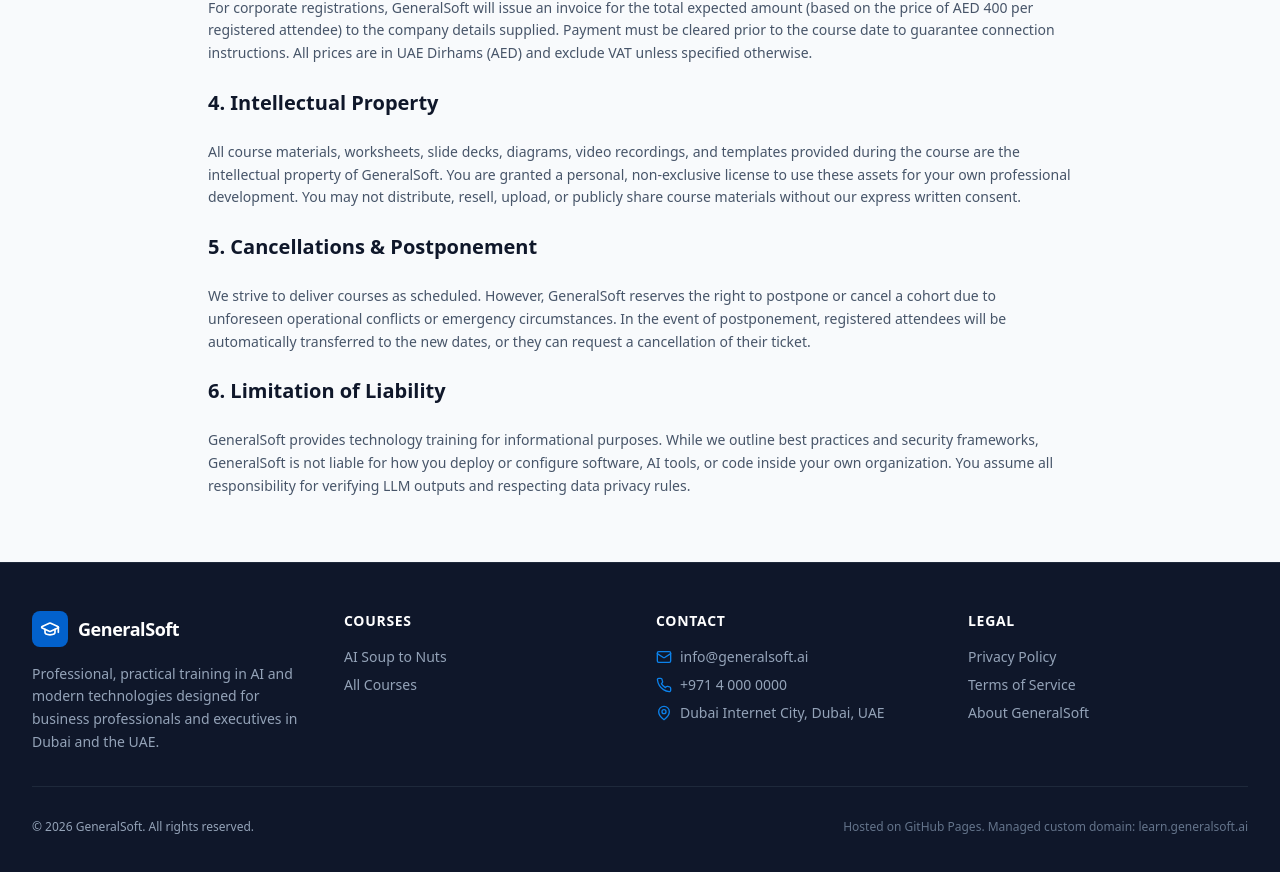
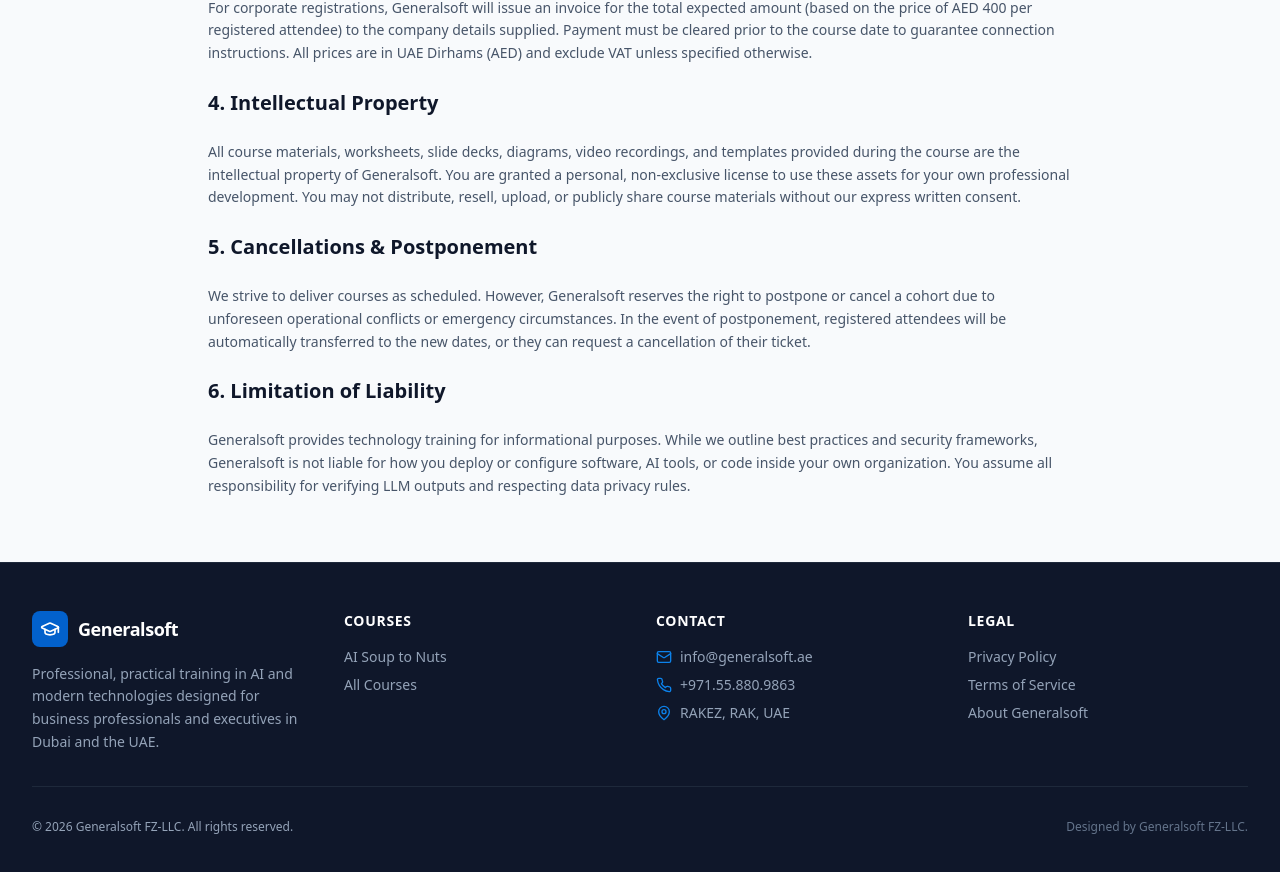
Before and after one commit to generalsoft/learn.generalsoft.ai, a React (Vite) app: page /terms in a window 1280 px wide. Shown: the part 732-1604 px from the top of the page. Built offline with nearby package versions, Linux system fonts and the light colour scheme; no server answers.

Commit message:
case fixed and contact updated, plus course timing updated

```diff
--- a/public/404.html
+++ b/public/404.html
@@ -2,7 +2,7 @@
 <html>
   <head>
     <meta charset="utf-8">
-    <title>GeneralSoft Learning Platform</title>
+    <title>Generalsoft Learning Platform</title>
     <script type="text/javascript">
       // Single Page Apps for GitHub Pages SPA routing fallback redirect handler
       var pathSegmentsToKeep = 0; // 0 for custom domains
--- a/src/components/Footer.tsx
+++ b/src/components/Footer.tsx
@@ -14,7 +14,7 @@
               <div className="w-9 h-9 rounded-lg bg-primary-600 flex items-center justify-center">
                 <GraduationCap className="w-5 h-5" />
               </div>
-              <span className="font-bold text-lg tracking-tight">GeneralSoft</span>
+              <span className="font-bold text-lg tracking-tight">Generalsoft</span>
             </Link>
             <p className="text-sm text-slate-400 leading-relaxed">
               Professional, practical training in AI and modern technologies designed for business professionals and executives in Dubai and the UAE.
@@ -44,19 +44,19 @@
             <ul className="space-y-2 text-sm">
               <li className="flex items-center space-x-2">
                 <Mail className="w-4 h-4 text-primary-500 flex-shrink-0" />
-                <a href="mailto:info@generalsoft.ai" className="hover:text-white transition-colors">
-                  info@generalsoft.ai
+                <a href="mailto:info@generalsoft.ae" className="hover:text-white transition-colors">
+                  info@generalsoft.ae
                 </a>
               </li>
               <li className="flex items-center space-x-2">
                 <Phone className="w-4 h-4 text-primary-500 flex-shrink-0" />
-                <a href="tel:+97140000000" className="hover:text-white transition-colors">
-                  +971 4 000 0000
+                <a href="tel:+971558809863" className="hover:text-white transition-colors">
+                  +971.55.880.9863
                 </a>
               </li>
               <li className="flex items-start space-x-2">
                 <MapPin className="w-4 h-4 text-primary-500 mt-0.5 flex-shrink-0" />
-                <span>Dubai Internet City, Dubai, UAE</span>
+                <span>RAKEZ, RAK, UAE</span>
               </li>
             </ul>
           </div>
@@ -77,7 +77,7 @@
               </li>
               <li>
                 <Link to="/about" className="hover:text-white transition-colors">
-                  About GeneralSoft
+                  About Generalsoft
                 </Link>
               </li>
             </ul>
@@ -89,9 +89,11 @@
 
         {/* Footer Bottom */}
         <div className="flex flex-col sm:flex-row justify-between items-center space-y-4 sm:space-y-0 text-xs">
-          <p>&copy; {currentYear} GeneralSoft. All rights reserved.</p>
-          <p className="text-slate-500">
-            Hosted on GitHub Pages. Managed custom domain: learn.generalsoft.ai
+          <p>&copy; {currentYear} Generalsoft FZ-LLC. All rights reserved.</p>
+          <p className="text-slate-500">Designed by&nbsp;
+           <a href="https://generalsoft.ae/en/" target="_blank" rel="noopener noreferrer" className="hover:text-white transition-colors">
+              Generalsoft FZ-LLC.
+            </a>
           </p>
         </div>
       </div>
--- a/src/components/Navbar.tsx
+++ b/src/components/Navbar.tsx
@@ -50,7 +50,7 @@
               <GraduationCap className="w-5.5 h-5.5" />
             </div>
             <div>
-              <span className="font-bold text-lg tracking-tight text-slate-900 block leading-none">GeneralSoft</span>
+              <span className="font-bold text-lg tracking-tight text-slate-900 block leading-none">Generalsoft</span>
               <span className="text-xs font-semibold text-primary-600 tracking-wider uppercase">Learning</span>
             </div>
           </Link>
--- a/src/courses/courseData.ts
+++ b/src/courses/courseData.ts
@@ -52,7 +52,7 @@
     ],
     deliveryMethod: 'Online',
     dates: 'August 28–29, 2026',
-    time: '10:30 AM – 3:30 PM',
+    time: '09:30 AM – 4:30 PM',
     breakTime: '12:30 PM – 2:00 PM',
     timezone: 'UAE time (GST / UTC+4)',
     pricing: {
--- a/src/pages/About.tsx
+++ b/src/pages/About.tsx
@@ -6,7 +6,7 @@
       {/* Header */}
       <div className="max-w-3xl">
         <h1 className="text-3xl sm:text-4xl font-extrabold text-slate-900 tracking-tight">
-          About GeneralSoft Learning
+          About Generalsoft Learning
         </h1>
         <p className="mt-4 text-lg text-slate-600 leading-relaxed font-medium">
           We bridge the gap between complex emerging technologies and everyday business application. Our training is designed for professionals who want to lead in the AI era.
@@ -18,7 +18,7 @@
         <div className="space-y-6">
           <h2 className="text-2xl font-bold text-slate-900">Our Mission</h2>
           <p className="text-slate-600 leading-relaxed">
-            Technology is moving faster than ever, creating a massive skills gap for leaders, managers, and executives. GeneralSoft Learning was founded to address this challenge by delivering highly approachable, non-technical training that focuses on real-world outcomes rather than code syntax.
+            Technology is moving faster than ever, creating a massive skills gap for leaders, managers, and executives. Generalsoft Learning was founded to address this challenge by delivering highly approachable, non-technical training that focuses on real-world outcomes rather than code syntax.
           </p>
           <p className="text-slate-600 leading-relaxed">
             Based in Dubai, UAE, we provide professional development workshops that empower teams to adopt tools like generative AI, streamline document analysis, automate reporting, and scale productivity safely.
--- a/src/pages/Contact.tsx
+++ b/src/pages/Contact.tsx
@@ -17,7 +17,7 @@
       {/* Header */}
       <div className="max-w-3xl mb-12">
         <h1 className="text-3xl sm:text-4xl font-extrabold text-slate-900 tracking-tight">
-          Contact GeneralSoft
+          Contact Generalsoft
         </h1>
         <p className="mt-4 text-lg text-slate-600 leading-relaxed font-medium">
           Have questions about our courses, corporate team training, or customization options? Reach out and we'll get back to you shortly.
@@ -35,8 +35,8 @@
                 <Mail className="w-5 h-5 text-primary-600 mt-0.5 flex-shrink-0" />
                 <div>
                   <h4 className="font-bold text-slate-900">Email Support</h4>
-                  <a href="mailto:info@generalsoft.ai" className="hover:text-primary-600 transition-colors">
-                    info@generalsoft.ai
+                  <a href="mailto:info@generalsoft.ae" className="hover:text-primary-600 transition-colors">
+                    info@generalsoft.ae
                   </a>
                 </div>
               </div>
@@ -45,8 +45,8 @@
                 <Phone className="w-5 h-5 text-primary-600 mt-0.5 flex-shrink-0" />
                 <div>
                   <h4 className="font-bold text-slate-900">Call Us</h4>
-                  <a href="tel:+97140000000" className="hover:text-primary-600 transition-colors">
-                    +971 4 000 0000
+                  <a href="tel:+971558809863" className="hover:text-primary-600 transition-colors">
+                    +971.55.880.9863
                   </a>
                 </div>
               </div>
@@ -55,7 +55,7 @@
                 <MapPin className="w-5 h-5 text-primary-600 mt-0.5 flex-shrink-0" />
                 <div>
                   <h4 className="font-bold text-slate-900">Headquarters</h4>
-                  <p>Dubai Internet City, Dubai, United Arab Emirates</p>
+                  <p>RAKEZ, RAK, UAE</p>
                 </div>
               </div>
             </div>
@@ -74,7 +74,7 @@
               <CheckCircle2 className="w-12 h-12 text-emerald-600 mx-auto" />
               <h3 className="text-xl font-bold text-slate-900">Message Received!</h3>
               <p className="text-sm text-slate-500 max-w-sm mx-auto">
-                Thank you for reaching out. A GeneralSoft representative will review your message and respond within 1 business day.
+                Thank you for reaching out. A Generalsoft representative will review your message and respond within 1 business day.
               </p>
               <button
                 onClick={() => setIsSent(false)}
--- a/src/pages/Home.tsx
+++ b/src/pages/Home.tsx
@@ -87,7 +87,7 @@
                   </div>
                   <div>
                     <h4 className="text-xs font-bold text-slate-400 uppercase tracking-wider leading-none mb-1">Time & Timezone</h4>
-                    <p className="text-sm font-semibold text-slate-800">10:30 AM – 3:30 PM</p>
+                    <p className="text-sm font-semibold text-slate-800">09:30 AM – 4:30 PM</p>
                     <p className="text-xs text-slate-500">Break: 12:30 PM – 2:00 PM • UAE time (GST / UTC+4)</p>
                   </div>
                 </div>
@@ -128,7 +128,7 @@
         <div className="max-w-7xl mx-auto px-4 sm:px-6 lg:px-8">
           <div className="max-w-3xl mx-auto text-center mb-12">
             <h2 className="text-3xl font-bold tracking-tight text-slate-900">
-              Why Learn with GeneralSoft?
+              Why Learn with Generalsoft?
             </h2>
             <p className="mt-4 text-slate-600 leading-relaxed font-medium">
               We move past the coding syntax and mathematical jargon to focus on practical, ready-to-use workflows that directly translate to everyday business operations.
--- a/src/pages/Privacy.tsx
+++ b/src/pages/Privacy.tsx
@@ -9,7 +9,7 @@
         </p>
 
         <p>
-          At GeneralSoft Learning Platform (accessible via <a href="https://learn.generalsoft.ai" className="text-primary-600 hover:underline">learn.generalsoft.ai</a>), we respect your privacy and are committed to protecting the personal information you share with us during course registration and communication.
+          At Generalsoft Learning Platform (accessible via <a href="https://learn.generalsoft.ai" className="text-primary-600 hover:underline">learn.generalsoft.ai</a>), we respect your privacy and are committed to protecting the personal information you share with us during course registration and communication.
         </p>
 
         <hr className="border-slate-200" />
@@ -50,7 +50,7 @@
 
         <h2 className="text-xl font-bold text-slate-900 mt-8">6. Correction, Deletion & User Rights</h2>
         <p>
-          You have the right to request access to the personal data we hold about you, request corrections to incorrect data, or request complete deletion of your records. To do so, please contact us at <a href="mailto:info@generalsoft.ai" className="text-primary-600 hover:underline">info@generalsoft.ai</a>, and we will address your request within 5 business days.
+          You have the right to request access to the personal data we hold about you, request corrections to incorrect data, or request complete deletion of your records. To do so, please contact us at <a href="mailto:info@generalsoft.ae" className="text-primary-600 hover:underline">info@generalsoft.ae</a>, and we will address your request within 5 business days.
         </p>
       </div>
     </div>
--- a/src/pages/Terms.tsx
+++ b/src/pages/Terms.tsx
@@ -9,7 +9,7 @@
         </p>
 
         <p>
-          By registering for any training course, workshop, or educational program offered by GeneralSoft Learning Platform (<a href="https://learn.generalsoft.ai" className="text-primary-600 hover:underline">learn.generalsoft.ai</a>), you agree to comply with and be bound by the following terms and conditions.
+          By registering for any training course, workshop, or educational program offered by Generalsoft Learning Platform (<a href="https://learn.generalsoft.ai" className="text-primary-600 hover:underline">learn.generalsoft.ai</a>), you agree to comply with and be bound by the following terms and conditions.
         </p>
 
         <hr className="border-slate-200" />
@@ -28,22 +28,22 @@
 
         <h2 className="text-xl font-bold text-slate-900 mt-8">3. Invoicing and Payments</h2>
         <p>
-          For corporate registrations, GeneralSoft will issue an invoice for the total expected amount (based on the price of AED 400 per registered attendee) to the company details supplied. Payment must be cleared prior to the course date to guarantee connection instructions. All prices are in UAE Dirhams (AED) and exclude VAT unless specified otherwise.
+          For corporate registrations, Generalsoft will issue an invoice for the total expected amount (based on the price of AED 400 per registered attendee) to the company details supplied. Payment must be cleared prior to the course date to guarantee connection instructions. All prices are in UAE Dirhams (AED) and exclude VAT unless specified otherwise.
         </p>
 
         <h2 className="text-xl font-bold text-slate-900 mt-8">4. Intellectual Property</h2>
         <p>
-          All course materials, worksheets, slide decks, diagrams, video recordings, and templates provided during the course are the intellectual property of GeneralSoft. You are granted a personal, non-exclusive license to use these assets for your own professional development. You may not distribute, resell, upload, or publicly share course materials without our express written consent.
+          All course materials, worksheets, slide decks, diagrams, video recordings, and templates provided during the course are the intellectual property of Generalsoft. You are granted a personal, non-exclusive license to use these assets for your own professional development. You may not distribute, resell, upload, or publicly share course materials without our express written consent.
         </p>
 
         <h2 className="text-xl font-bold text-slate-900 mt-8">5. Cancellations & Postponement</h2>
         <p>
-          We strive to deliver courses as scheduled. However, GeneralSoft reserves the right to postpone or cancel a cohort due to unforeseen operational conflicts or emergency circumstances. In the event of postponement, registered attendees will be automatically transferred to the new dates, or they can request a cancellation of their ticket.
+          We strive to deliver courses as scheduled. However, Generalsoft reserves the right to postpone or cancel a cohort due to unforeseen operational conflicts or emergency circumstances. In the event of postponement, registered attendees will be automatically transferred to the new dates, or they can request a cancellation of their ticket.
         </p>
 
         <h2 className="text-xl font-bold text-slate-900 mt-8">6. Limitation of Liability</h2>
         <p>
-          GeneralSoft provides technology training for informational purposes. While we outline best practices and security frameworks, GeneralSoft is not liable for how you deploy or configure software, AI tools, or code inside your own organization. You assume all responsibility for verifying LLM outputs and respecting data privacy rules.
+          Generalsoft provides technology training for informational purposes. While we outline best practices and security frameworks, Generalsoft is not liable for how you deploy or configure software, AI tools, or code inside your own organization. You assume all responsibility for verifying LLM outputs and respecting data privacy rules.
         </p>
       </div>
     </div>
```
Also changed, not shown: index.html (+7 -7 lines).
